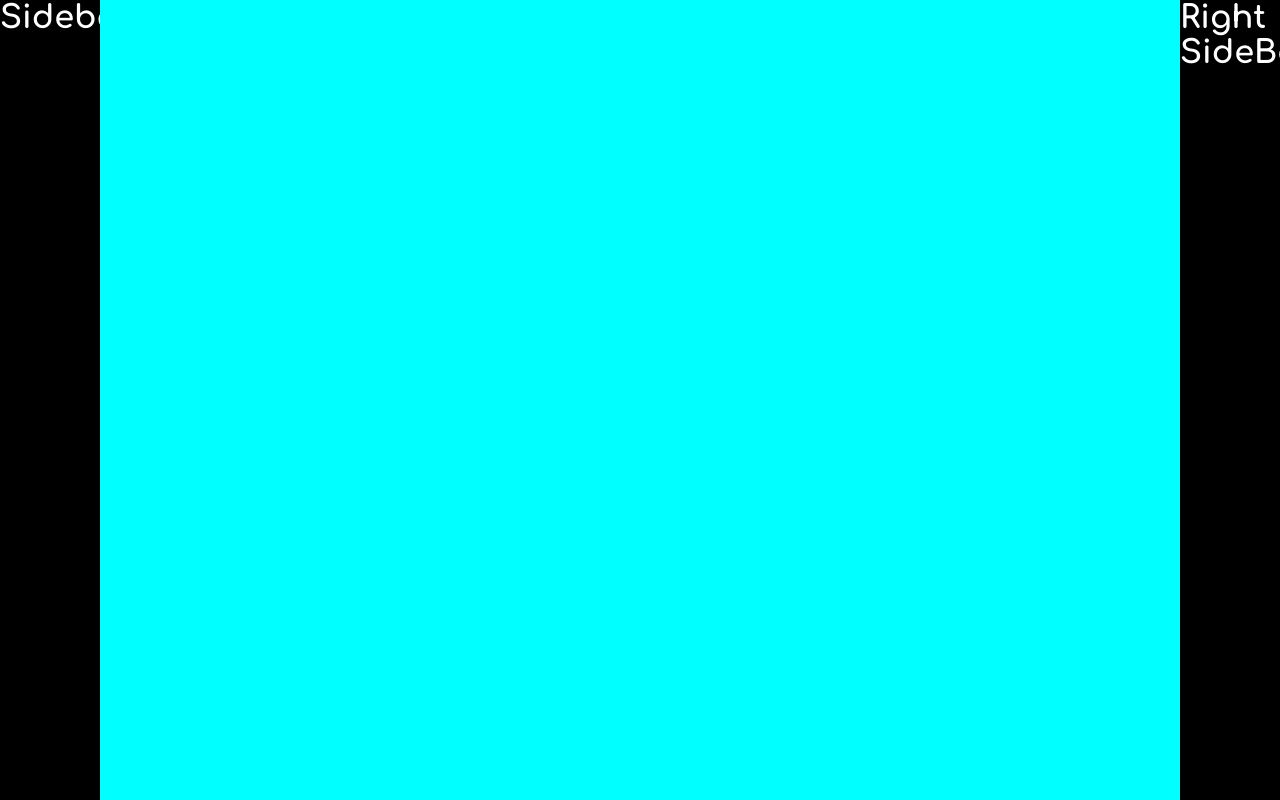
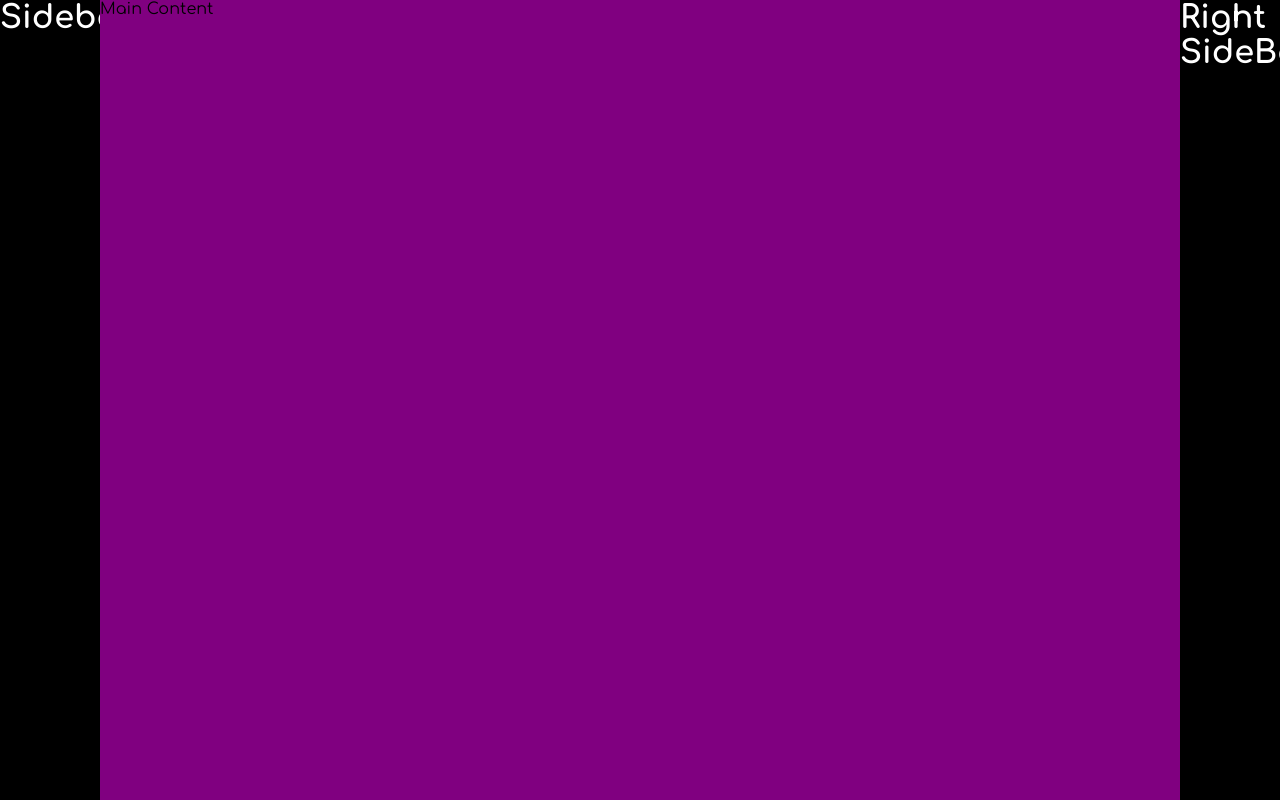
Before and after one commit to Jatin965/portfolio-2022, a React (Create React App) app: page / in a window 1280 px wide. Built offline with nearby package versions, Linux system fonts and the light colour scheme.

Commit message:
added scrollable content

```diff
--- a/src/App.tsx
+++ b/src/App.tsx
@@ -7,7 +7,15 @@ function App() {
   return (
     <div className="container">
       <LeftSideBar />
-      <main></main>
+      <main>
+        <div className="wrapper">
+          <div style={{height: "100vh", background:"purple"}}>Main Content</div>
+          <div style={{height: "100vh",background: "orange"}}>Main Content</div>
+          <div style={{height: "100vh",background: "red"}}>Main Content</div>
+          <div style={{height: "100vh",background: "cyan"}}>Main Content</div>
+          <div style={{height: "100vh",background: "green"}}>Main Content</div>
+        </div>
+      </main>
       <RightSidebar />
     </div>
   );
--- a/src/assets/scss/_container.scss
+++ b/src/assets/scss/_container.scss
@@ -3,6 +3,18 @@
 
   main {
     width: calc(100% - 200px);
-    background: cyan;
+    direction: rtl;
+    overflow-y: scroll;
+    overflow-x: hidden;
+    height: 100vh;
+    -ms-overflow-style: none; /* IE and Edge */
+    scrollbar-width: none; /* Firefox */
+    &::-webkit-scrollbar {
+      display: none; /* Chrome, Safari and Opera */
+    }
+
+    .wrapper {
+      direction: ltr;
+    }
   }
 }
```
